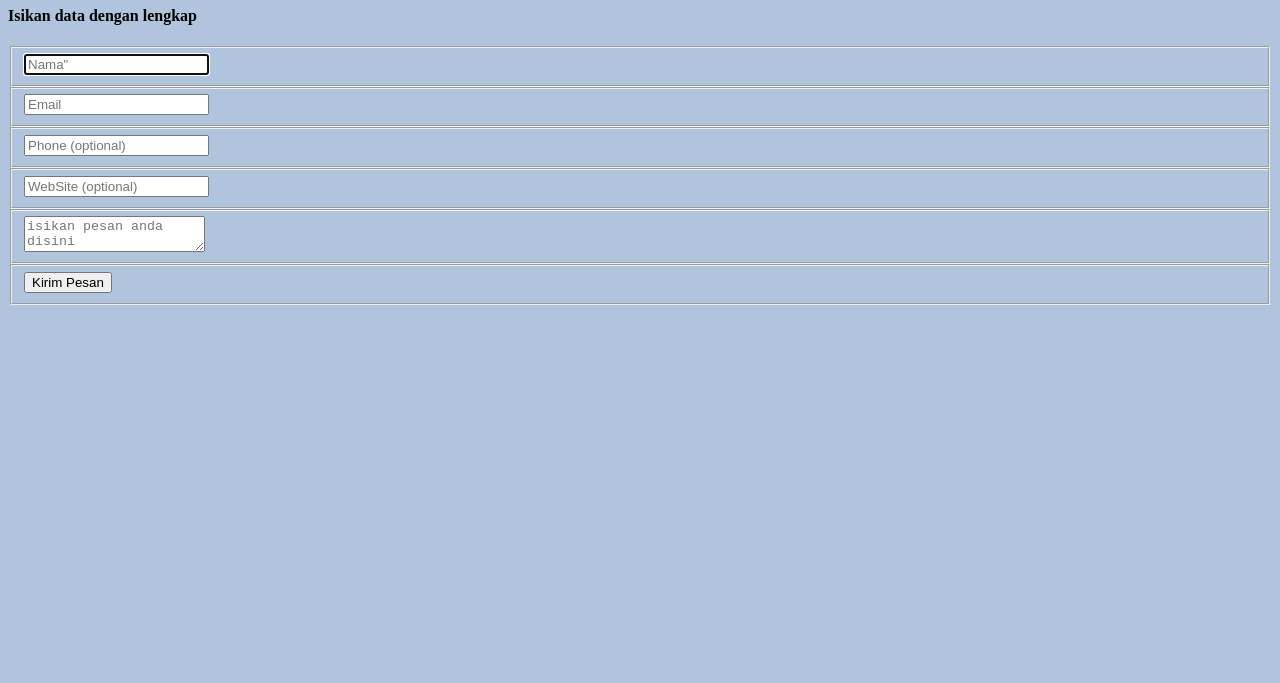
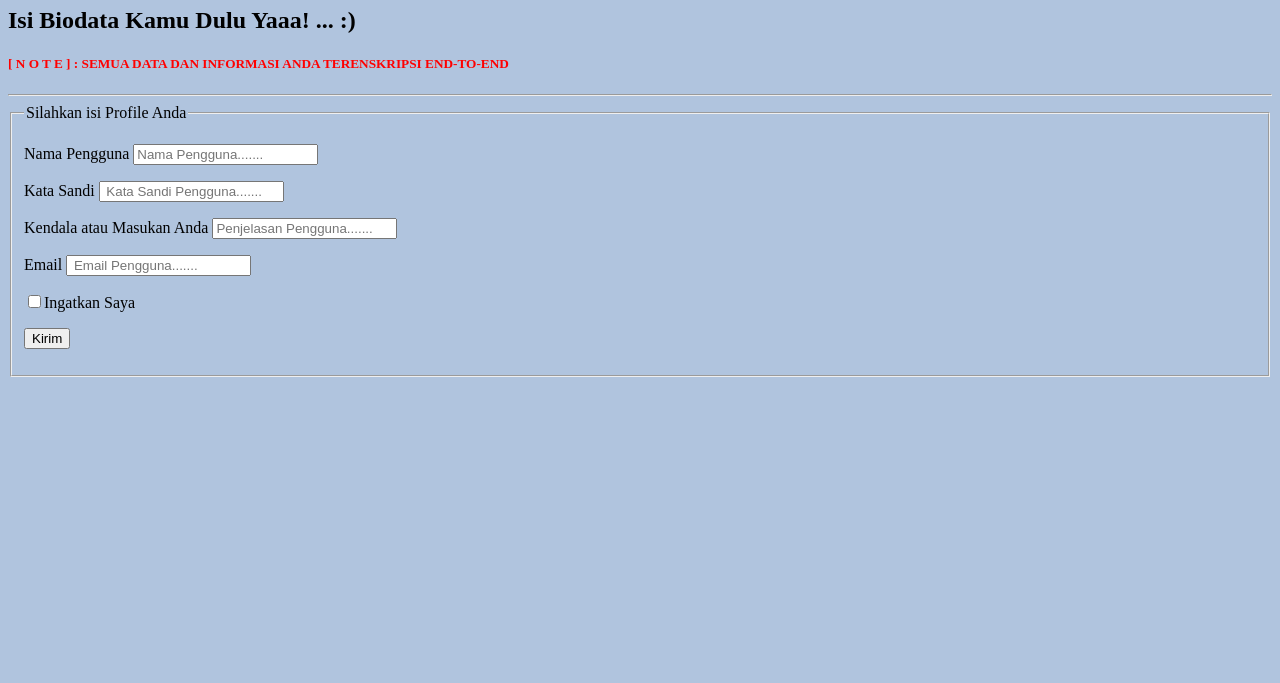
Before and after one commit to Abdipatuan1/abdipatuan6, a plain HTML site: page index.html in a window 1280 px wide. Shown: the part 117-800 px from the top of the page. Drawn offline with Linux system fonts and the light colour scheme.

Commit message:
Update index.html

```diff
--- a/index.html
+++ b/index.html
@@ -1,36 +1,43 @@
-<<!DOCTYPE html>
+<!DOCTYPE html>
 <html lang="en">
 <head>
   <title>Laptop SiAbdi</title>
 </head>
 <body background="background-color" style="background-color:LightSteelBlue;">
     <hr>
-    <a href="https://abdipatuan1.github.io/abdi-patuan1/">Kembali</a>
+    <p>
+<a href="https://abdipatuan1.github.io/abdi-patuan1/">Kembali</a>
 </p>
-<div class="container">
-<form id="contact" action="" method="post">
-<h3>Questions Form</h3>
-<h4>Isikan data dengan lengkap</h4>
-<fieldset>
-<input placeholder=Nama" type="text" tabindex="1" required autofocus>
-</fieldset>
-<fieldset>
-<input placeholder="Email" type="email" tabindex="2" required>
-</fieldset>
-<fieldset>
-<input placeholder="Phone (optional)" type="tel" tabindex="3" required>
-</fieldset>
-<fieldset>
-<input placeholder="WebSite (optional)" type="url" tabindex="4" required>
-</fieldset>
-<fieldset>
-<textarea placeholder="isikan pesan anda disini" tabindex="5" required></textarea>
-</fieldset>
-<fieldset>
-<button name="submit" type="submit" id="contact-submit" data-submit="...Sending">Kirim Pesan</button>
-</fieldset>
+  <h1 style="color:darkviolet;"> Selamat Datang Di Laptop SiAbdi</h1>
+  <h2> Isi Biodata Kamu Dulu Yaaa! ... :)</h2>
+  <h5 style="color:red;">[ N O T E ] : SEMUA DATA DAN INFORMASI ANDA TERENSKRIPSI END-TO-END</h5>
+  <hr>
+   <form action="https://abdipatuan1.github.io/contactuss/"method="get">
+    <fieldset>
+      <legend>Silahkan isi Profile Anda</legend>
+      <p>
+        <label>Nama Pengguna</label>
+        <input type="text" name="Nama Pengguna" placeholder="Nama Pengguna......."/>
+      </p>
+      <p>
+        <label>Kata Sandi</label>
+        <input type="password" name="Kata Sandi" placeholder=" Kata Sandi Pengguna......."/>
+      </p>
+      <p>
+        <label>Kendala atau Masukan Anda</label>
+        <input type="text" name="Kendala atau Masukan Anda" placeholder="Penjelasan Pengguna......."/>
+      </p>
+      <p>
+        <label>Email</label>
+        <input type="Email" name="Email Anda" placeholder=" Email Pengguna......."/>
+      </p>
+      <p>
+        <label><input type="checkbox" name="Ingatkan Saya" value="remeber"/>Ingatkan Saya</label>
+      </p>
+      <p>
+        <label><input type="submit" name="kirim Data"value="Kirim"/></label>
+      </p>
+  </form>
 
-</form>
-</div>
 </body>
 </html>
```
